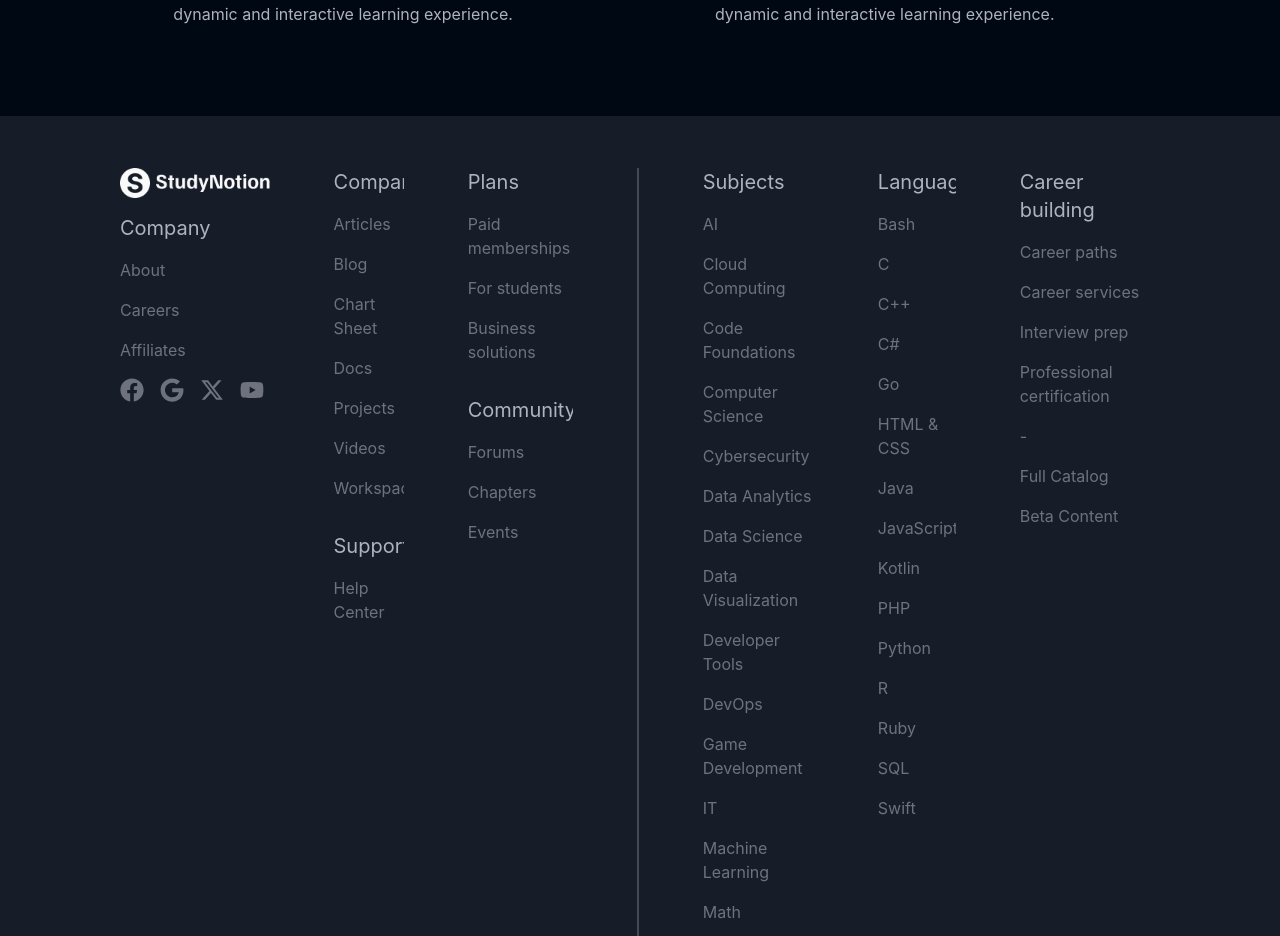
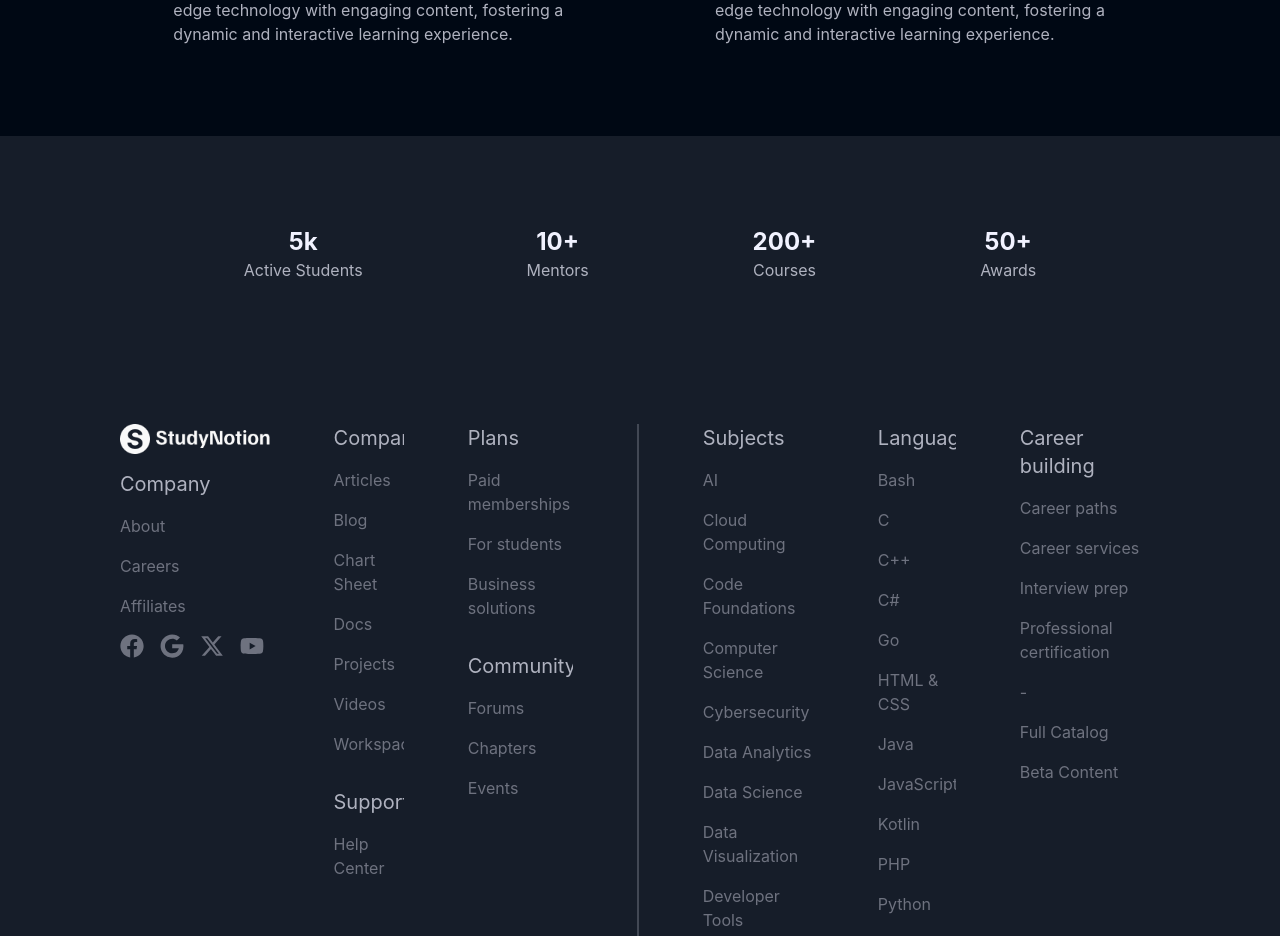
Before and after one commit to thimanshu756/Edtech, a React (Create React App) app: page /about in a window 1280 px wide. Shown: the part 2140-3076 px from the top of the page. Built offline with nearby package versions, Linux system fonts and the light colour scheme; no server answers.

Commit message:
Stats done

```diff
--- /dev/null
+++ b/src/Components/Core/AboutUs/Stats.jsx
@@ -0,0 +1,31 @@
+import React from 'react'
+const statsData=[{
+    amount:"5k",
+    name:"Active Students"
+},
+{
+    amount:"10+",
+    name:"Mentors"
+},
+{
+    amount:"200+",
+    name:"Courses"
+},
+{
+    amount:"50+",
+    name:"Awards"
+}]
+const Stats = () => {
+  return (
+    <div className='w-full mx-auto bg-richblack-800 flex flex-row gap-10 py-[90px] px-[120px] items-center justify-evenly '>
+        {statsData.map((data)=>(
+            <div className='flex flex-col items-center' >
+                <h1 className='text-richblack-5 text-2xl font-bold'>{data.amount}</h1>
+                <p className='text-richblack-100'>{data.name}</p>
+            </div>
+        ))}
+    </div>
+  )
+}
+
+export default Stats
--- a/src/Pages/AboutUs.jsx
+++ b/src/Pages/AboutUs.jsx
@@ -4,6 +4,7 @@ import img1 from "../assets/Images/aboutus1.webp"
 import img2 from "../assets/Images/aboutus2.webp"
 import img3 from "../assets/Images/aboutus3.webp"
 import img4 from "../assets/Images/FoundingStory.png"
+import Stats from '../Components/Core/AboutUs/Stats'
 
 const AboutUs = () => {
   return (
@@ -12,7 +13,7 @@ const AboutUs = () => {
         <div className=' bg-richblack-800 mb-36 h-[500px]'>
             <div className='flex flex-col gap-7 items-center text-white mt-6 w-11/12 mx-auto relative'>
             <p className='text-richblack-100'>About Us</p>
-            <h1 className='text-4xl lg:w-[913px] text-center lg:px-[52px]'>Driving Innovation in Online Education for a <TextColor text={" Brighter Future"}/></h1>
+            <h1 className='text-4xl lg:w-[913px] text-center h-[100px] lg:px-[52px]'>Driving Innovation in Online Education for a <TextColor text={" Brighter Future"}/></h1>
             <p className='text-richblack-100 text-center lg:w-[913px] lg:px-[52px]'>Studynotion is at the forefront of driving innovation in online education. We're passionate about creating a brighter future by offering cutting-edge courses, leveraging emerging technologies, and nurturing a vibrant learning community.</p>
             </div>
             <div className="grid grid-cols-3 gap-4 w-11/12 mx-auto absolute h-[330px] lg:left-24 top-[400px] ">
@@ -30,7 +31,7 @@ const AboutUs = () => {
         </div>
         <div className='w-11/12 mx-auto flex flex-row py-[90px] relative px-[120px]'>
         <div className='w-[50%] flex flex-col gap-5'>
-            <h1 className='headingTextColor text-4xl'> Our Founding Story</h1>
+            <h1 className='headingTextColor text-4xl  h-[50px]'> Our Founding Story</h1>
             <p className='text-richblack-100 w-[73%]'>Our e-learning platform was born out of a shared vision and passion for transforming education. It all began with a group of educators, technologists, and lifelong learners who recognized the need for accessible, flexible, and high-quality learning opportunities in a rapidly evolving digital world.</p>
             <p className='text-richblack-100 w-[73%]'>As experienced educators ourselves, we witnessed firsthand the limitations and challenges of traditional education systems. We believed that education should not be confined to the walls of a classroom or restricted by geographical boundaries. We envisioned a platform that could bridge these gaps and empower individuals from all walks of life to unlock their full potential.</p>
           </div>
@@ -42,14 +43,18 @@ const AboutUs = () => {
         </div>
         <div className='w-11/12 mx-auto flex flex-row py-[90px] gap-[150px]  relative px-[120px]'>
         <div className='w-[50%] flex flex-col gap-4'>
-            <h1 className='text-4xl yellowTextcolor'>Our Vision</h1>
+            <h1 className='text-4xl yellowTextcolor  h-[50px]'>Our Vision</h1>
             <p className='text-richblack-100 '>With this vision in mind, we set out on a journey to create an e-learning platform that would revolutionize the way people learn. Our team of dedicated experts worked tirelessly to develop a robust and intuitive platform that combines cutting-edge technology with engaging content, fostering a dynamic and interactive learning experience.</p>
         </div>
         <div className='w-[50%]  flex flex-col gap-4'>
-        <h1 className='text-4xl '> <TextColor text={"Our Mission"}/> </h1>
+        <h1 className='text-4xl  h-[50px]'> <TextColor text={"Our Mission"}/> </h1>
             <p className='text-richblack-100 '>With this vision in mind, we set out on a journey to create an e-learning platform that would revolutionize the way people learn. Our team of dedicated experts worked tirelessly to develop a robust and intuitive platform that combines cutting-edge technology with engaging content, fostering a dynamic and interactive learning experience.</p>
         </div>
         </div>
+        </div>
+        {/* Section 3 */}
+        <div>
+            <Stats/>
         </div>
     </div>
   )
```
